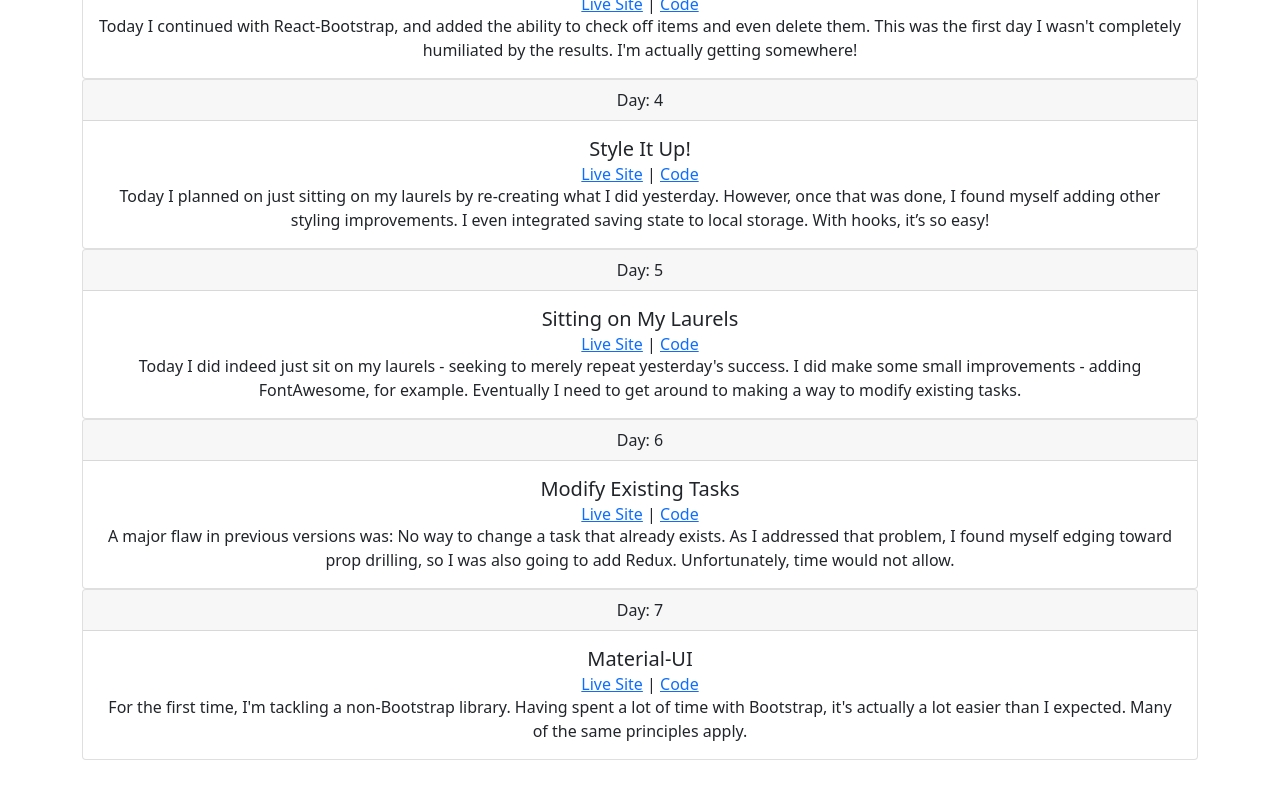
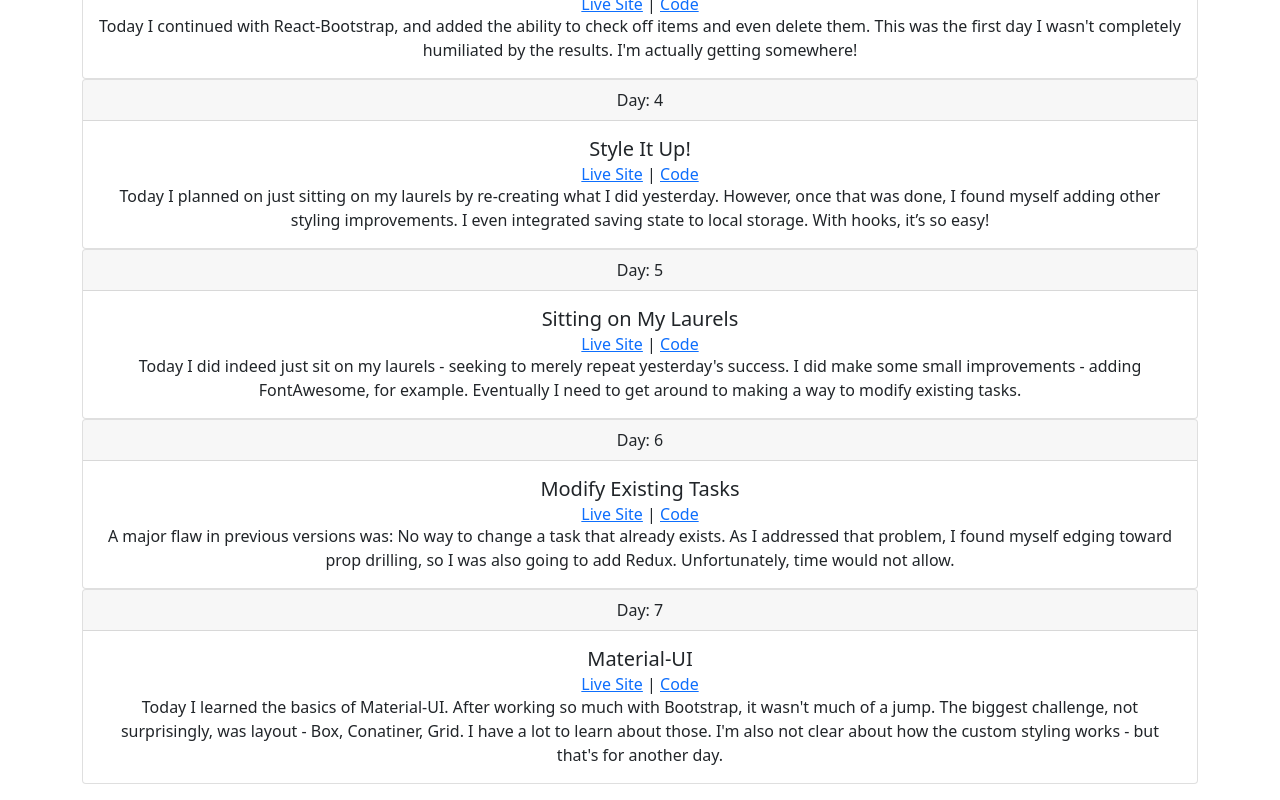
Before and after one commit to ejw773/to-do-30, a React (Create React App) app: page / in a window 1280 px wide. Shown: the part 732-1532 px from the top of the page. Before the commit the page ends 1508 px from the top, so only its background shows below. Built offline with nearby package versions, Linux system fonts and the light colour scheme.

Commit message:
updates projectInfo

```diff
--- a/src/shared/projectInfo.js
+++ b/src/shared/projectInfo.js
@@ -32,7 +32,7 @@ const projectInfo = [
     {
         day: 7,
         title: 'Material-UI',
-        comment: "For the first time, I'm tackling a non-Bootstrap library. Having spent a lot of time with Bootstrap, it's actually a lot easier than I expected. Many of the same principles apply."
+        comment: "Today I learned the basics of Material-UI. After working so much with Bootstrap, it wasn't much of a jump. The biggest challenge, not surprisingly, was layout - Box, Conatiner, Grid. I have a lot to learn about those. I'm also not clear about how the custom styling works - but that's for another day."
     }
 ];
 
```
